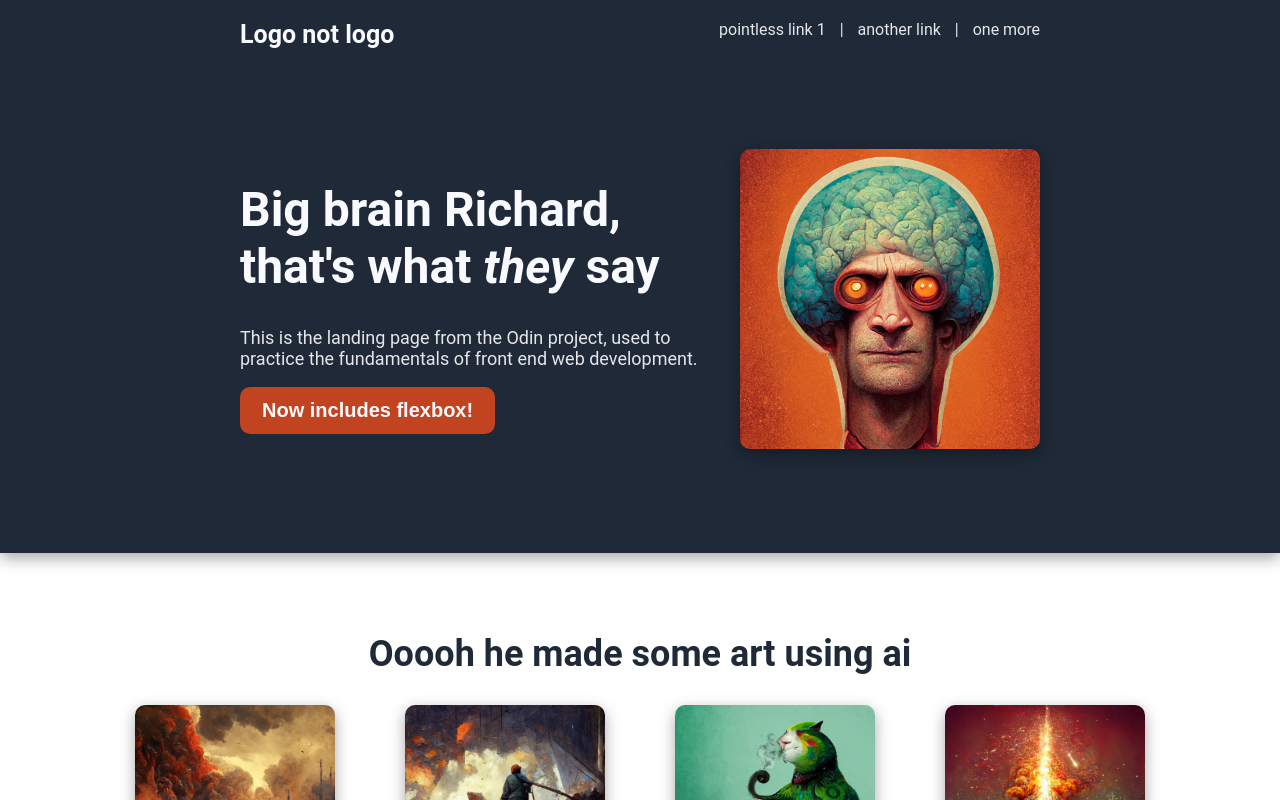
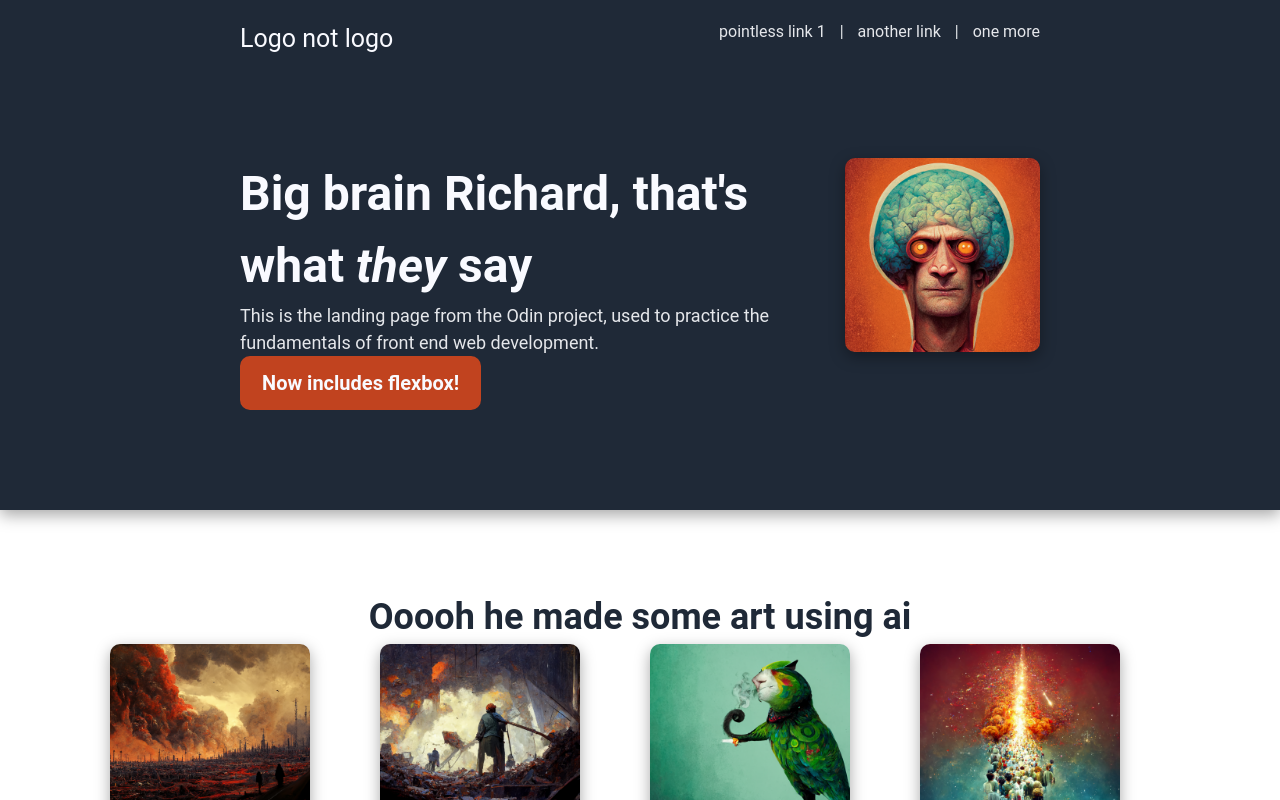
Before and after one commit to richardfwashington/personal-home-page-nextjs, a Next.js app: page / in a window 1280 px wide. Shown: the top 800 px of the page. Built offline with nearby package versions, Linux system fonts and the light colour scheme.

Commit message:
:sparkles:  Install Tailwind

```diff
--- a/package.json
+++ b/package.json
@@ -18,5 +18,10 @@
     "react": "18.2.0",
     "react-dom": "18.2.0",
     "typescript": "4.9.5"
+  },
+  "devDependencies": {
+    "autoprefixer": "^10.4.13",
+    "postcss": "^8.4.21",
+    "tailwindcss": "^3.2.7"
   }
 }
--- /dev/null
+++ b/postcss.config.js
@@ -0,0 +1,6 @@
+module.exports = {
+  plugins: {
+    tailwindcss: {},
+    autoprefixer: {},
+  },
+}
--- a/src/app/globals.css
+++ b/src/app/globals.css
@@ -1,3 +1,7 @@
+@tailwind base;
+@tailwind components;
+@tailwind utilities;
+
 /* Body reset and default font styling */
 
 body {
--- /dev/null
+++ b/tailwind.config.js
@@ -0,0 +1,15 @@
+/** @type {import('tailwindcss').Config} */
+module.exports = {
+  content: [
+    "./app/**/*.{js,ts,jsx,tsx}",
+    "./pages/**/*.{js,ts,jsx,tsx}",
+    "./components/**/*.{js,ts,jsx,tsx}",
+
+    // Or if using `src` directory:
+    "./src/**/*.{js,ts,jsx,tsx}",
+  ],
+  theme: {
+    extend: {},
+  },
+  plugins: [],
+}
```
Also changed, not shown: 1 other file (tests, documents, lock files or other folders).
